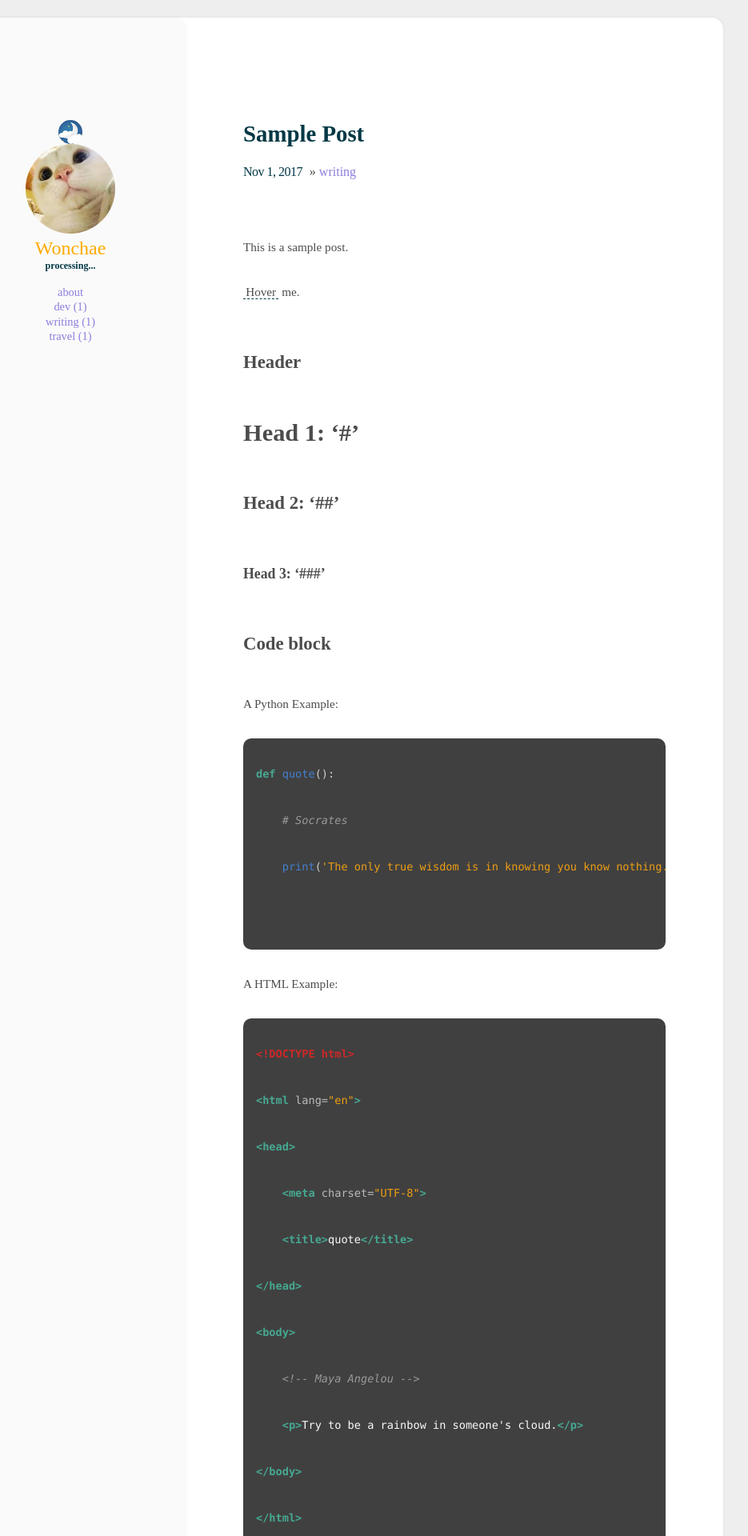
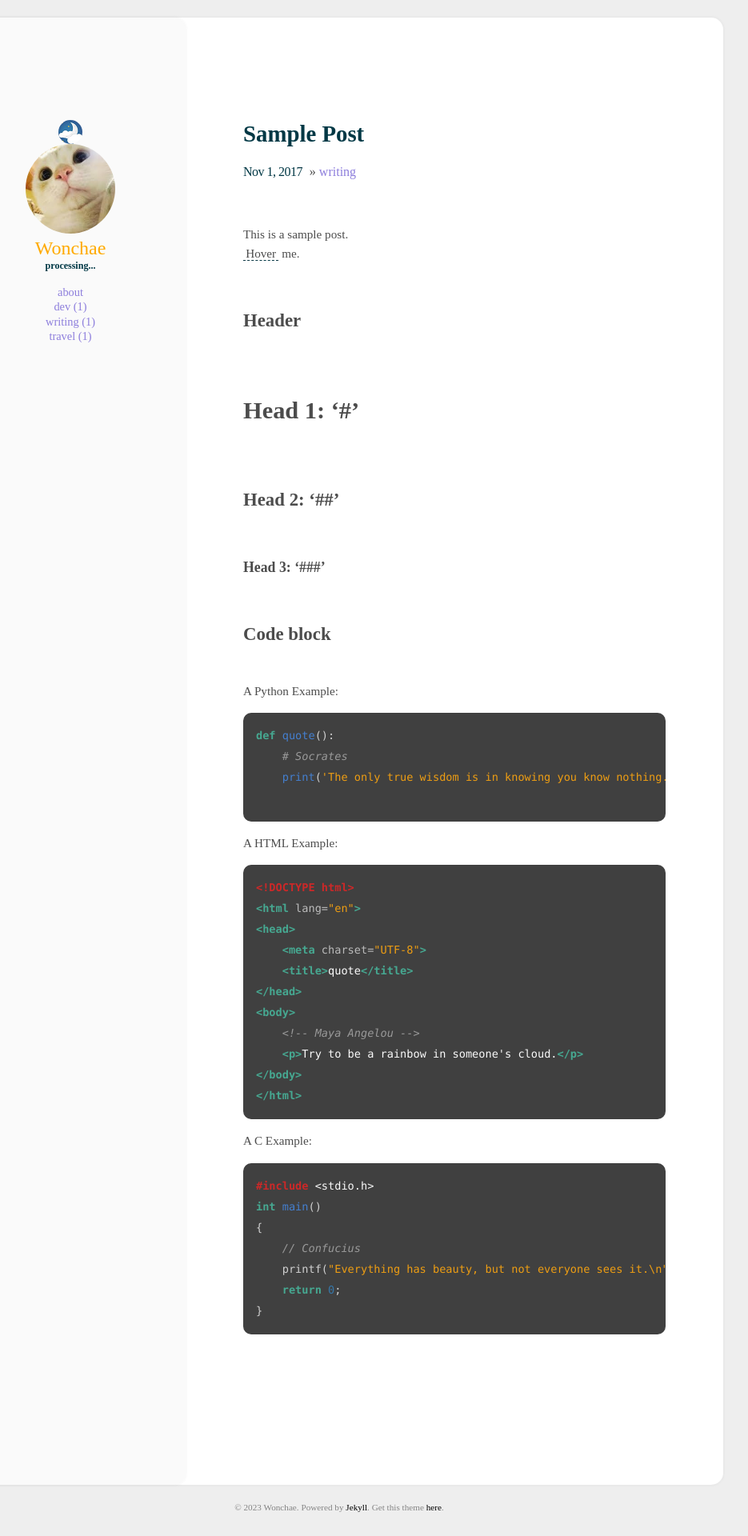
Before and after one commit to ywonchae1/ywonchae1.github.io, a Jekyll site: the page built from _posts/2017-11-01-s2.md, in a window 1280 px wide. Shown: the top 1920 px of the page at 80% size, without its empty margins (216-1151 px from the left). Built offline with Jekyll 4.4.1, drawn with Linux system fonts in a browser that asks for light colours; some web fonts are replaced.

Commit message:
edit line-height

```diff
--- a/assets/css/main.scss
+++ b/assets/css/main.scss
@@ -562,12 +562,13 @@ img {
 
 .post_content {
     font-size: 0.95rem;
-    line-height: 3.5rem;
+    line-height: 1.5rem;
     color: var(--post_text);
 
     h1,
     h2 {
         margin-top: 2rem;
+	line-height: 5rem;
     }
 
     h3 {
```
